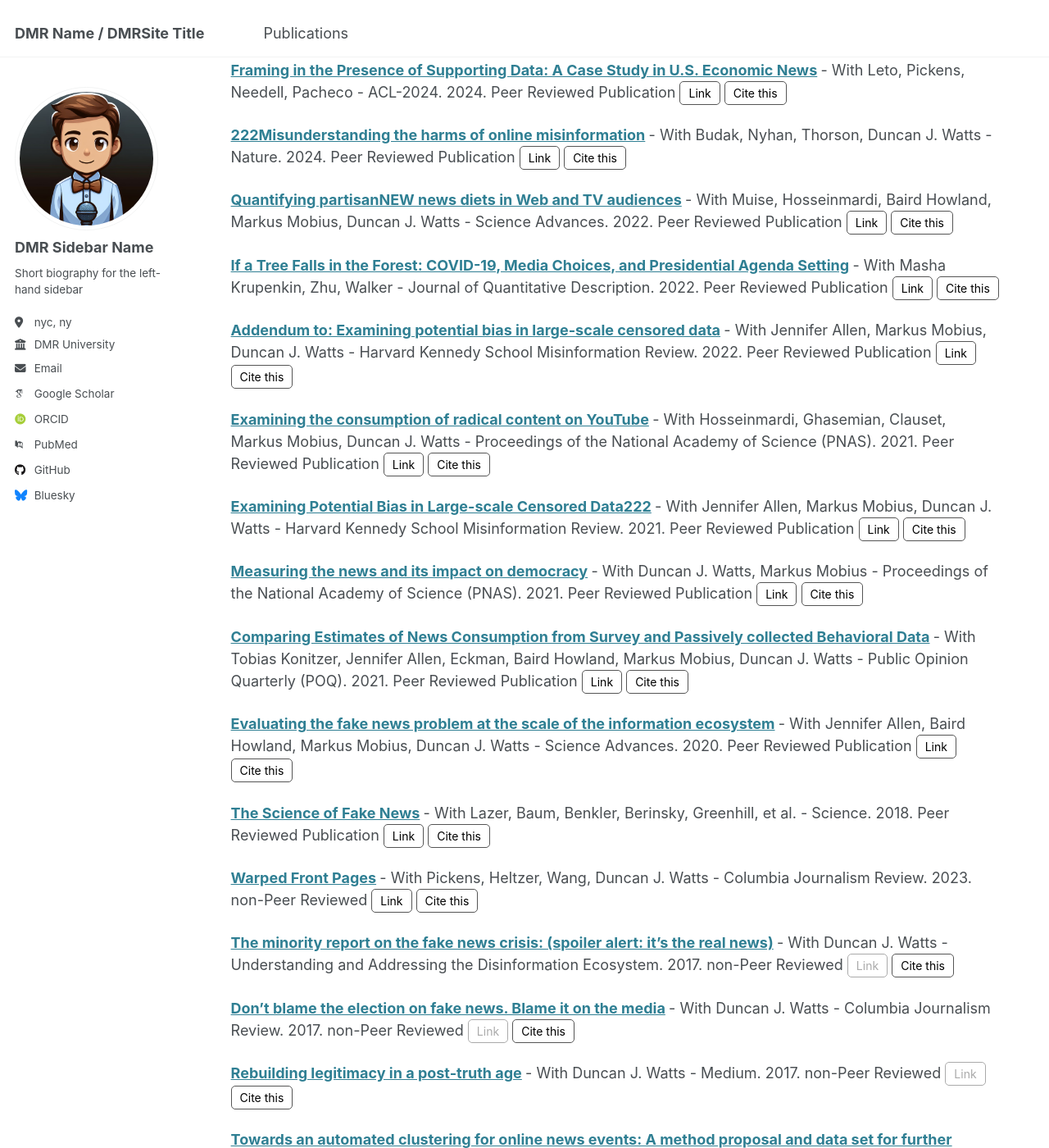
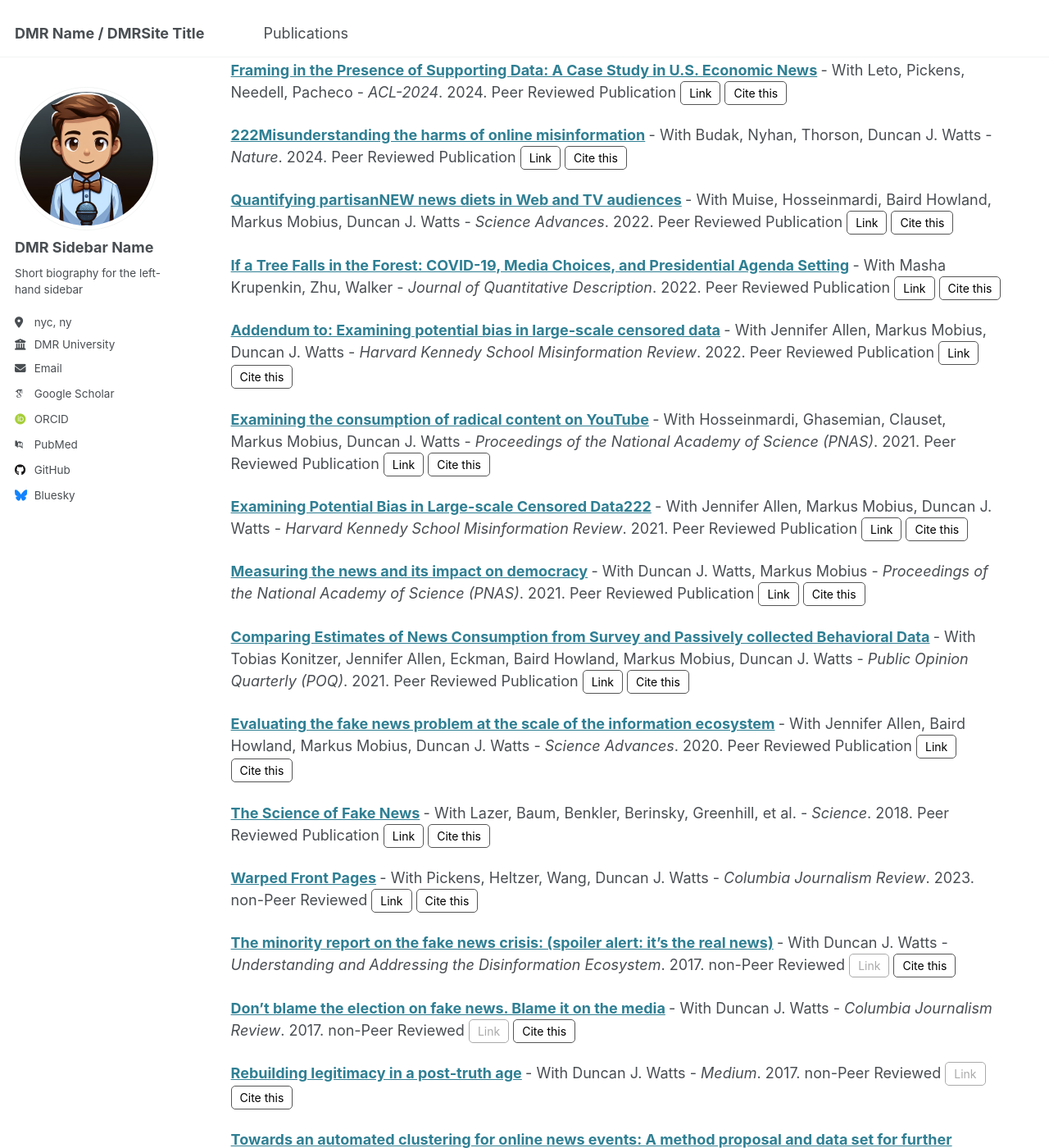
Before and after one commit to chotomirza/davidtest.github.io, a Jekyll site: the page built from _pages/publications.html, in a window 1280 px wide and 1400 px high, scrolled down 603 px. Shown: the whole window at 82% size. Built offline with Jekyll 4.4.1, drawn with Linux system fonts in a browser that asks for light colours; some web fonts are replaced; some of the changed text lies outside the part shown.

Commit message:
em tag with venue

```diff
--- a/_includes/david-pub.html
+++ b/_includes/david-pub.html
@@ -33,7 +33,7 @@
       {% if co_authors != "" %}
         <span> - With {{ co_authors }}</span>
       {% endif %}
-      <span> - {{ row.Venue }}. {{ row.Year }}. {{ row.Category }} </span>
+      <span> - <em>{{ row.Venue }}</em>. {{ row.Year }}. {{ row.Category }} </span>
 
       {% if row["Published Link"] %}
       <button onclick="window.open('{{ row["Published Link"] }}', '_blank')">Link</button>
```
